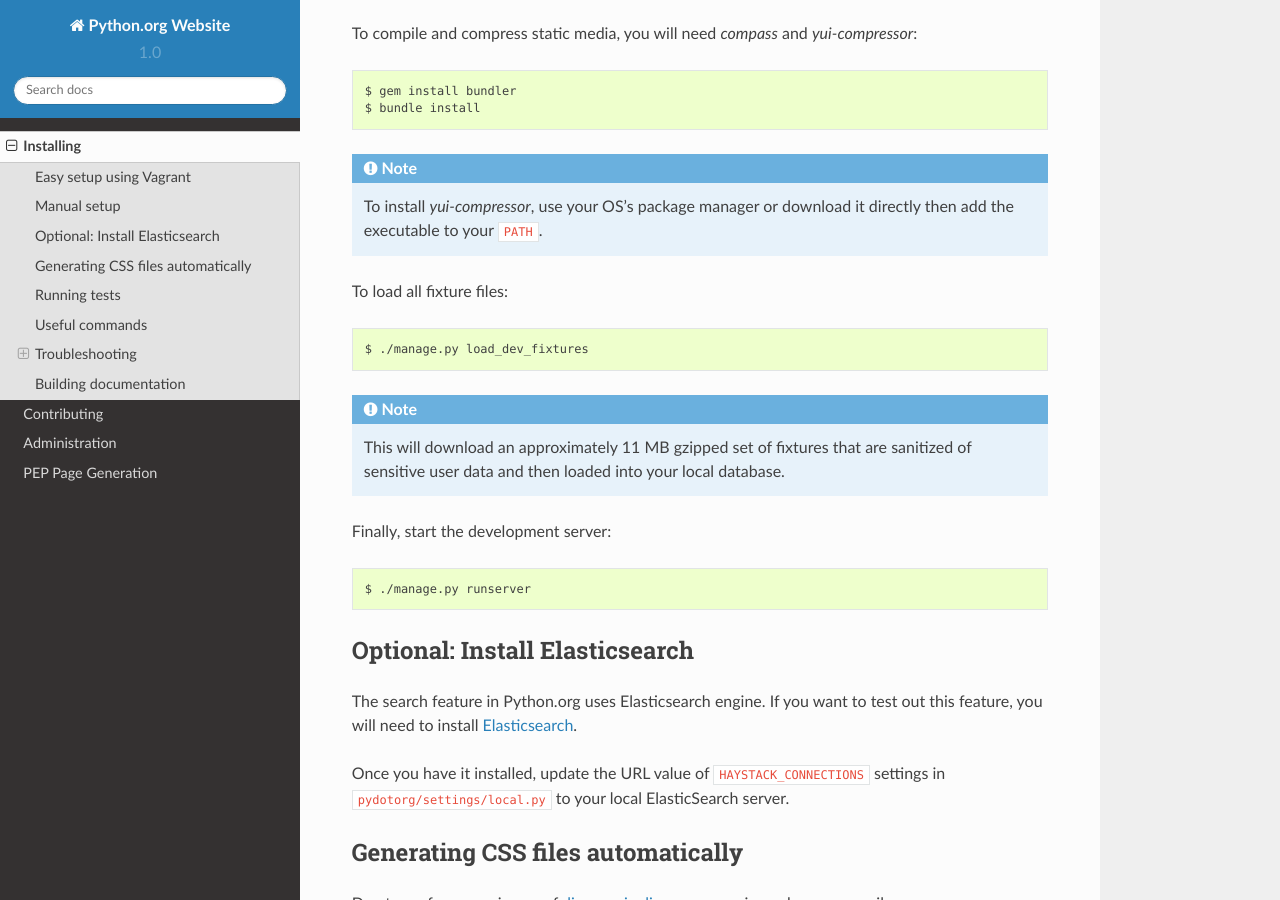
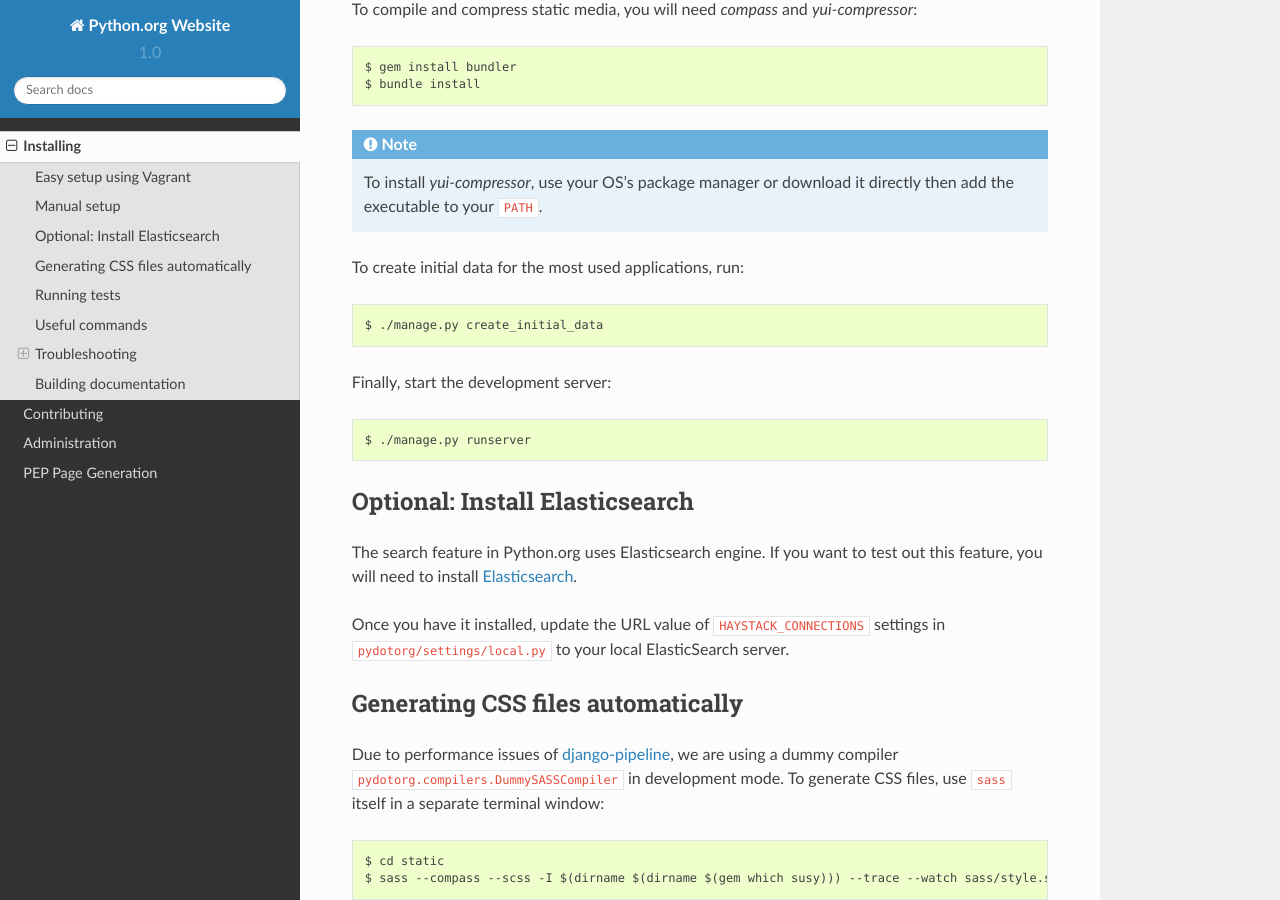
Before and after one commit to python/pythondotorg, a Sphinx documentation site: the page built from docs/source/install.rst, in a window 1280 px wide and 900 px high, scrolled down 1705 px. Built offline with Sphinx 7.4.7 and the Read the Docs theme 2.0.0, drawn with Linux system fonts in a browser that asks for light colours; some of the changed text lies outside the part shown.

Commit message:
Update installation docs to mention 'create_initial_data'

```diff
--- a/docs/source/install.rst
+++ b/docs/source/install.rst
@@ -33,10 +33,8 @@
 
 .. note::
 
-   You will also need to run ``./manage.py load_dev_fixtures`` to load all fixture
-   files.  This will download an approximately 11 MB gzipped set of fixtures
-   that are sanitized of sensitive user data and then loaded into your local
-   database.
+   You will also need to run ``./manage.py create_initial_data`` to create
+   initial data for the most used applications.
 
 .. _Ansible: http://docs.ansible.com/ansible/intro_installation.html
 
@@ -85,14 +83,9 @@
    To install *yui-compressor*, use your OS's package manager or download it
    directly then add the executable to your ``PATH``.
 
-To load all fixture files::
+To create initial data for the most used applications, run::
 
-    $ ./manage.py load_dev_fixtures
-
-.. note::
-
-   This will download an approximately 11 MB gzipped set of fixtures that are
-   sanitized of sensitive user data and then loaded into your local database.
+    $ ./manage.py create_initial_data
 
 Finally, start the development server::
 
```
Also changed, not shown: fixtures/README.md (added).
